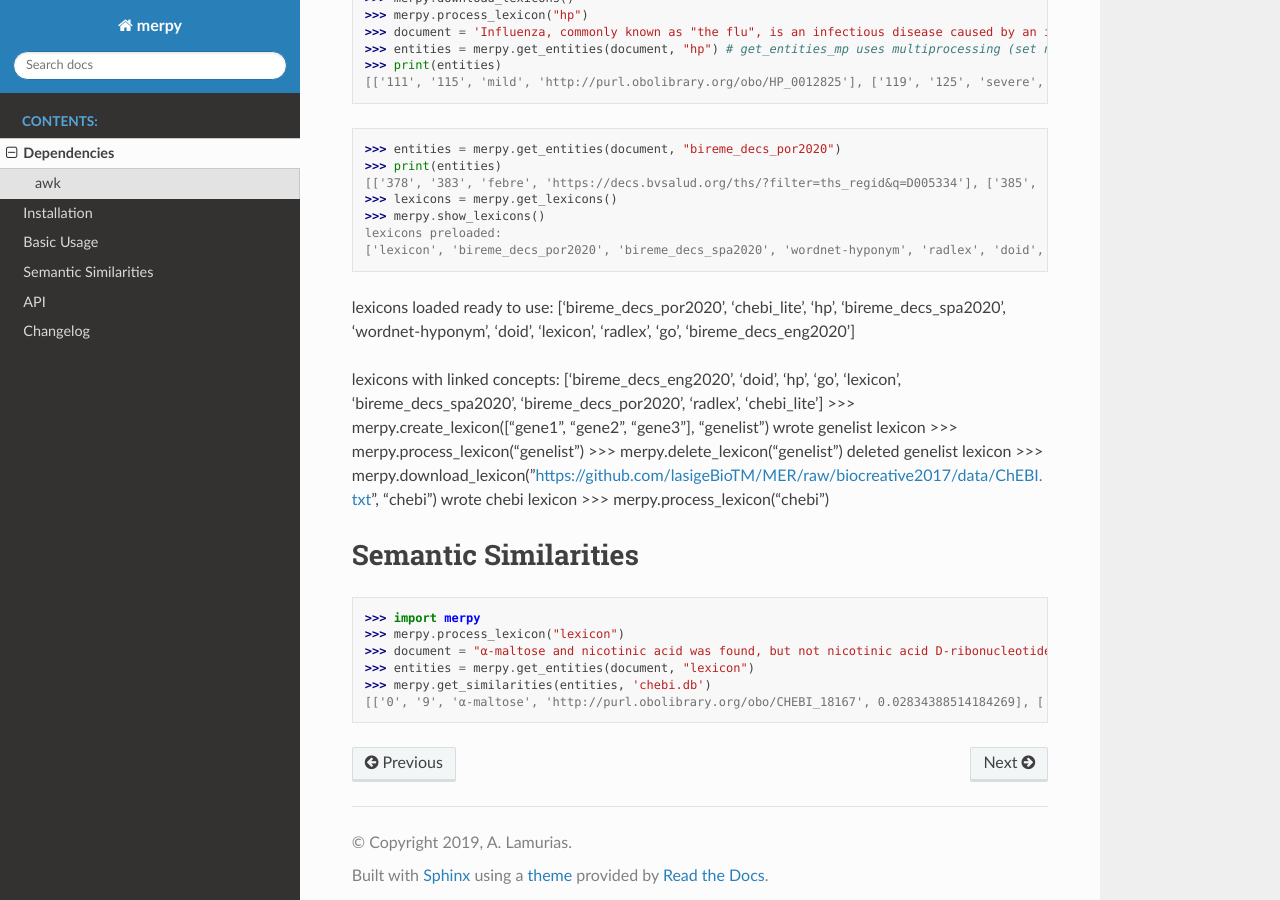
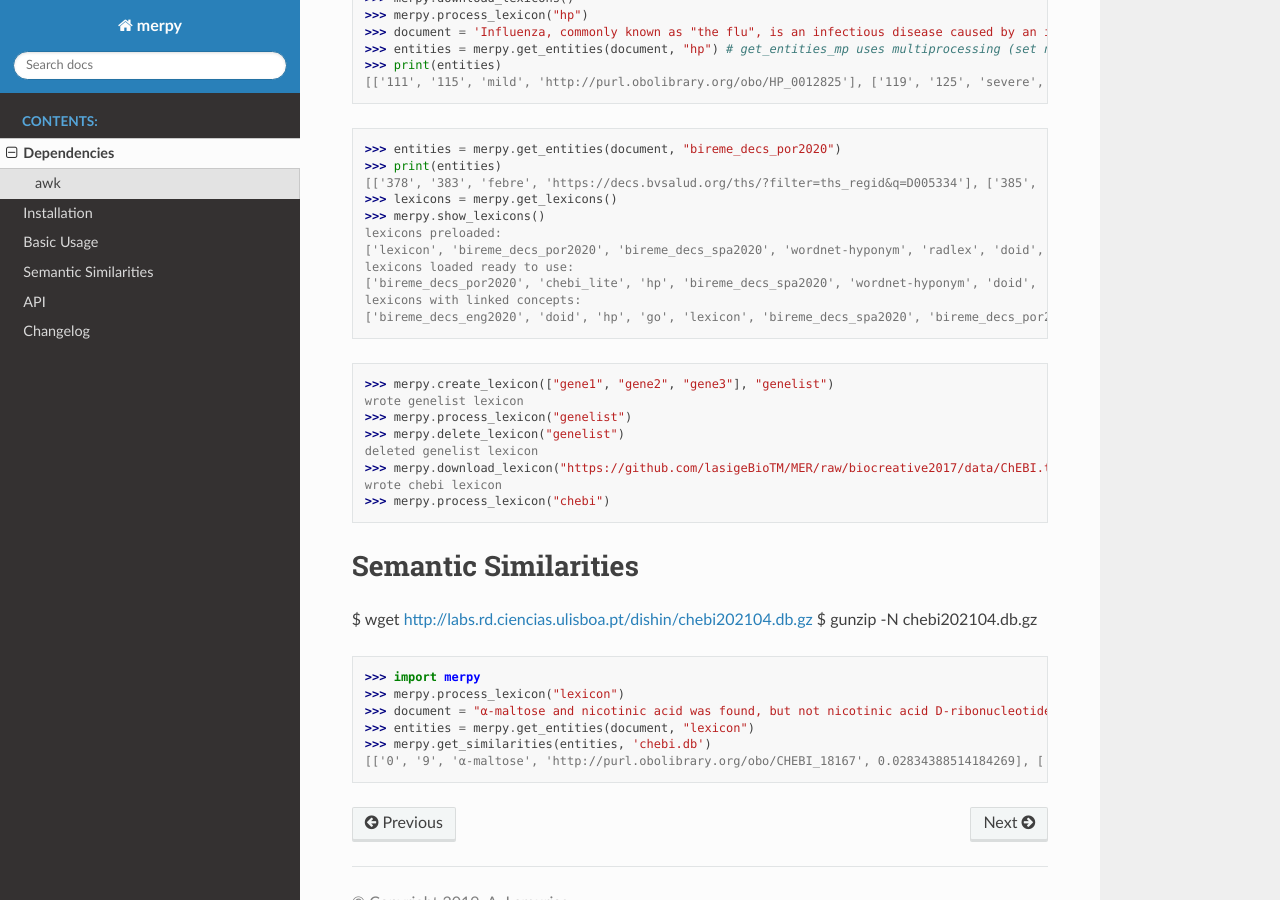
Before and after one commit to lasigeBioTM/merpy, a Sphinx documentation site: the page built from docs/getting_started.rst, in a window 1280 px wide and 900 px high, scrolled down 1225 px. Built offline with Sphinx 7.4.7 and the Read the Docs theme 2.0.0, drawn with Linux system fonts in a browser that asks for light colours.

Commit message:
updated docs

```diff
--- a/docs/getting_started.rst
+++ b/docs/getting_started.rst
@@ -78,12 +78,11 @@ Basic Usage
 >>> merpy.show_lexicons()
 lexicons preloaded:
 ['lexicon', 'bireme_decs_por2020', 'bireme_decs_spa2020', 'wordnet-hyponym', 'radlex', 'doid', 'bireme_decs_eng2020', 'go', 'hp', 'chebi_lite']
-
 lexicons loaded ready to use:
 ['bireme_decs_por2020', 'chebi_lite', 'hp', 'bireme_decs_spa2020', 'wordnet-hyponym', 'doid', 'lexicon', 'radlex', 'go', 'bireme_decs_eng2020']
-
 lexicons with linked concepts:
 ['bireme_decs_eng2020', 'doid', 'hp', 'go', 'lexicon', 'bireme_decs_spa2020', 'bireme_decs_por2020', 'radlex', 'chebi_lite']
+
 >>> merpy.create_lexicon(["gene1", "gene2", "gene3"], "genelist")
 wrote genelist lexicon
 >>> merpy.process_lexicon("genelist")
@@ -97,6 +96,11 @@ wrote chebi lexicon
 Semantic Similarities
 -----------
 
+.. code:: bash
+
+$ wget http://labs.rd.ciencias.ulisboa.pt/dishin/chebi202104.db.gz
+$ gunzip -N chebi202104.db.gz
+
 .. code:: python
 
 >>> import merpy
```
